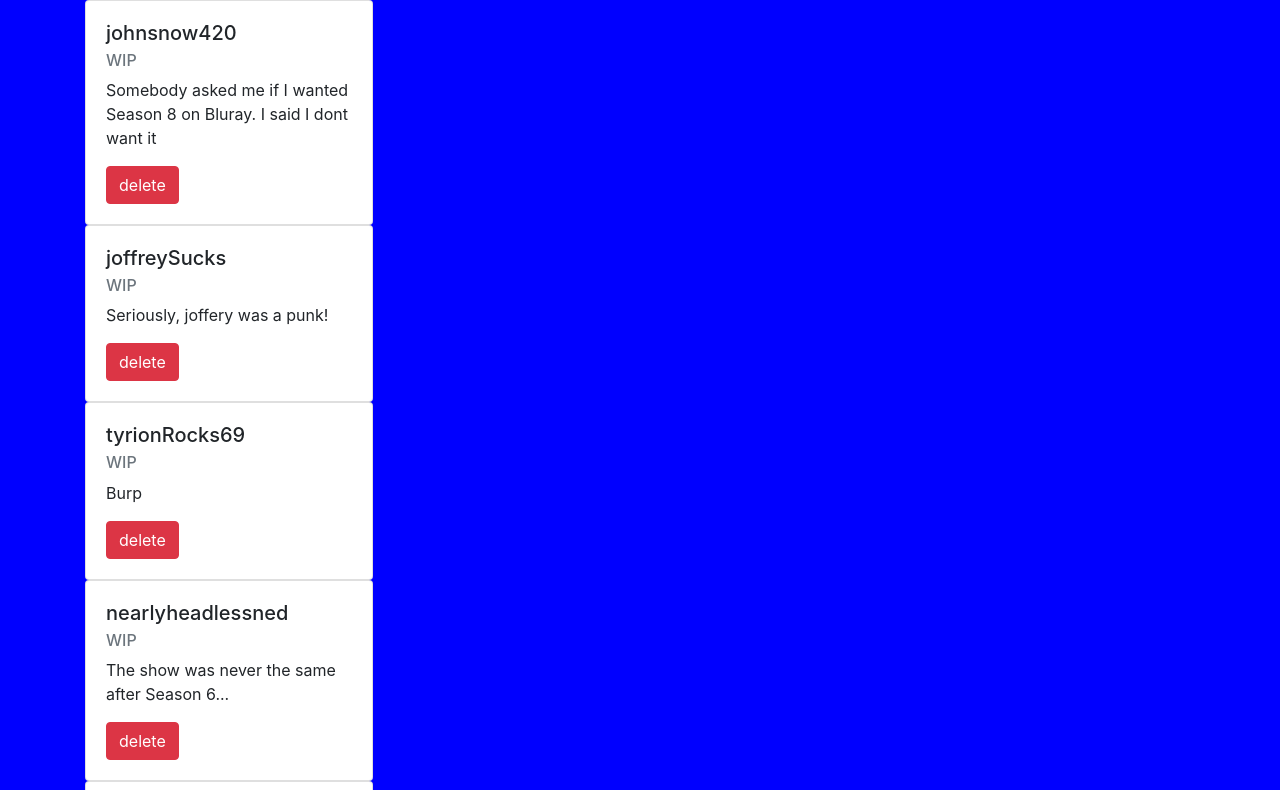
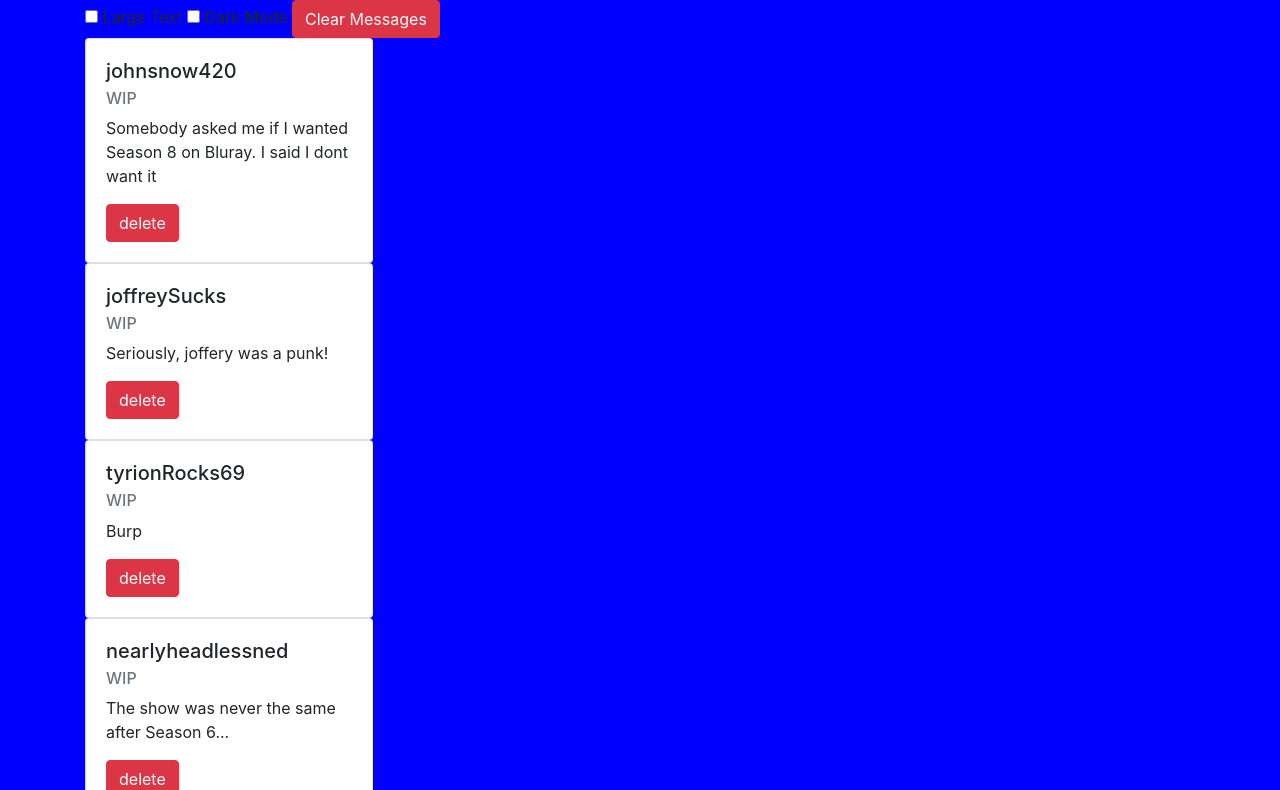
Before and after one commit to wcampbell91/chatty-gamma-got, a website built with webpack: page src/index.html in a window 1280 px wide. Shown: the part 112-902 px from the top of the page. Built offline with nearby package versions, Linux system fonts and the light colour scheme.

Commit message:
added settings buttons

```diff
--- a/src/index.html
+++ b/src/index.html
@@ -8,6 +8,7 @@
 <body>
   <h1>GOT-Chat</h1>
   <div id="navbar" class="container"></div>
+  <div id="settings" class="container"></div>
   <div id="messages" class="container"></div>
 </body>
 </html>
--- /dev/null
+++ b/src/javascripts/components/settings.js
@@ -0,0 +1,15 @@
+import utils from '../helpers/utils';
+
+const buildSettings = () => {
+  const domString = `
+  <div class="settings">
+    <input type="checkbox" class="largeText"> Large Text</input>
+    <input type="checkbox" class="darkTheme"> Dark Mode</input>
+  <button id ="clearButton" class="btn btn-danger clearButton">Clear Messages</button>
+  </div>
+  `;
+
+  utils.printToDom('#settings', domString);
+};
+
+export default { buildSettings };
--- a/src/javascripts/main.js
+++ b/src/javascripts/main.js
@@ -1,10 +1,12 @@
 import '../styles/main.scss';
 import navbar from './components/navbar';
 import messageBuilder from './components/messageBuilder';
+import settings from './components/settings';
 
 const init = () => {
   navbar.buildNavbar();
   messageBuilder.messageBuilder();
+  settings.buildSettings();
 };
 
 init();
```
